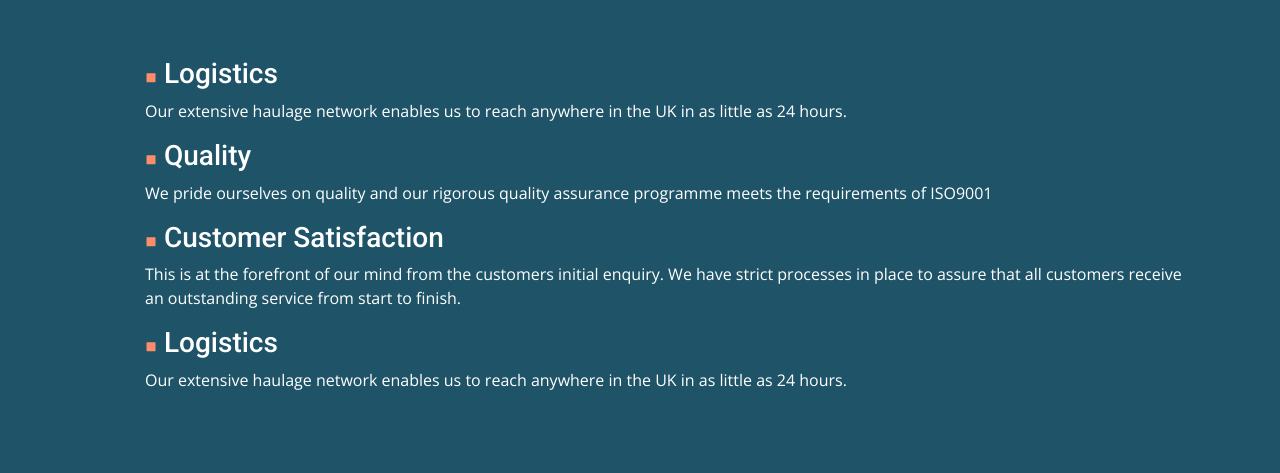
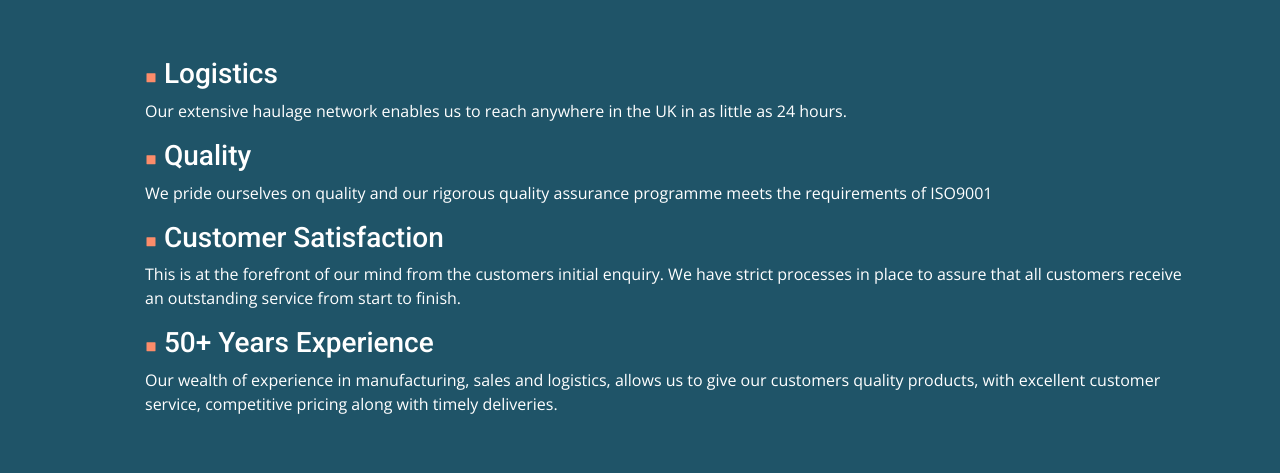
Before and after one commit to khalidhai/Polpiwebsite, a plain HTML site: page our-values.html in a window 1280 px wide. Shown: the part 327-800 px from the top of the page. Drawn offline with nearby package versions, Linux system fonts and the light colour scheme.

Commit message:
Update our-values.html

```diff
--- a/our-values.html
+++ b/our-values.html
@@ -186,12 +186,12 @@
                             </ul>
                         </div>
                         <div class="col-lg-12 col-md-12 col-sm-12 col-xs-12" data-aos="fade-left">
-                            <ul style="list-style-type:none;padding-left:60px;">
-                                <li>
-                                    <h3> <i class="li-disc bx bxs-square"></i> Logistics</h2>
-                                </li>
-                                <p>Our extensive haulage network enables us to reach anywhere in the UK in as little as 24 hours.</p>
-                            </ul>
+                            <ul style="list-style-type:none;padding-left:60px;"><li>
+                                <h3><i class="li-disc bx bxs-square"></i> 50+ Years Experience</h2>
+                            </li>
+                            <p>Our wealth of experience in manufacturing, sales and logistics, allows us to give our customers quality products, with excellent customer service, competitive pricing along with timely deliveries.
+                            </p>
+                        </ul>
                         </div>
                      </div>
 
```
